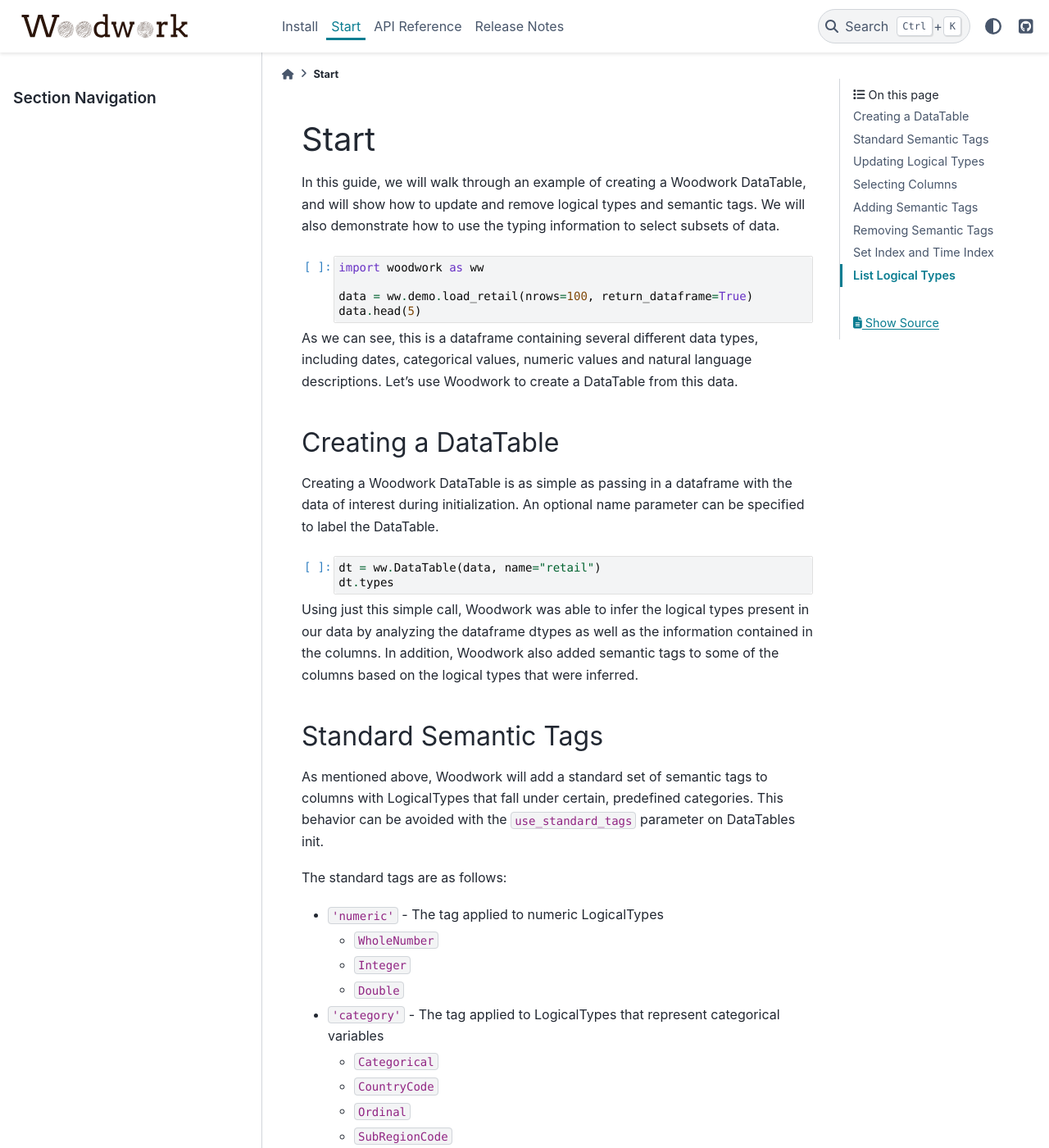
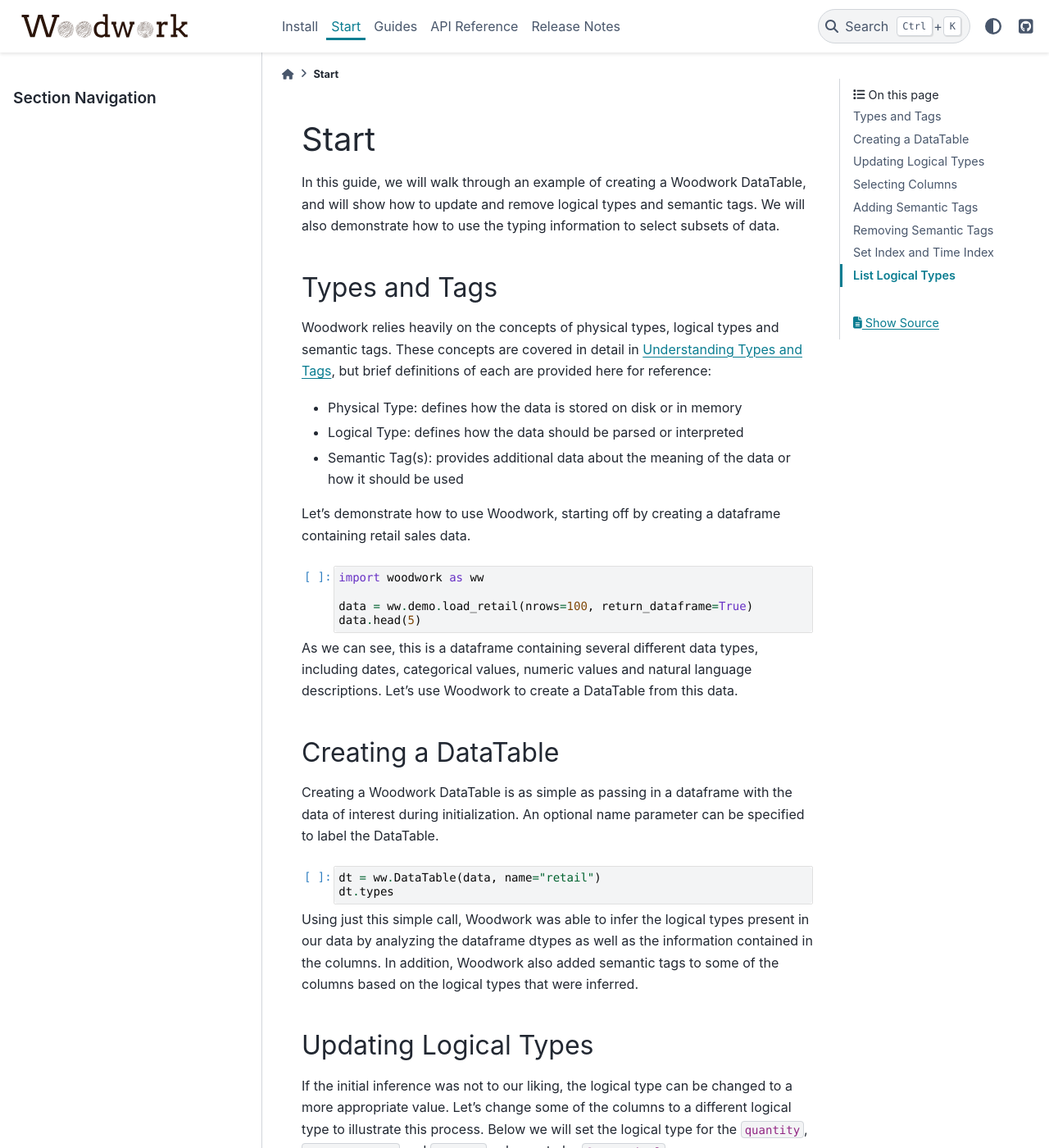
Before and after one commit to alteryx/woodwork, a Sphinx documentation site: the page built from docs/source/start.ipynb, in a window 1280 px wide and 1400 px high. Shown: the whole window at 82% size. Built offline with Sphinx 7.4.7 and the PyData theme 0.15.4, drawn with Linux system fonts in a browser that asks for light colours; comment, search, counter and statistics services are not loaded; some of the changed text lies outside the part shown.

Commit message:
Create Understanding Types and Tags Guide (#201)
* add guides

* types and tags guide

* update release notes

* fix wording and add link

* pr updates

* pr clarifications

* change types column label

```diff
--- /dev/null
+++ b/docs/source/guides/guides_index.rst
@@ -0,0 +1,9 @@
+Guides
+======
+
+The guides below provide more detail on the functionality of Woodwork.
+
+.. toctree::
+   :maxdepth: 1
+
+   understanding_types_and_tags
--- a/docs/source/release_notes.rst
+++ b/docs/source/release_notes.rst
@@ -26,6 +26,7 @@
         * Add section for setting index and time index to start notebook (:pr:`179`)
         * Rename changelog to Release Notes (:pr:`193`)
         * Add section for standard tags to start notebook (:pr:`188`)
+        * Add Understanding Types and Tags user guide (:pr:`201`)
         * Add missing docstring to ``list_logical_types`` (:pr:`202`)
     * Testing Changes
         * Add tests that confirm dtypes are as expected after DataTable init (:pr:`152`)
--- a/woodwork/__init__.py
+++ b/woodwork/__init__.py
@@ -1,6 +1,7 @@
 # flake8: noqa
 from .config import config
 from .data_table import DataColumn, DataTable
+from .utils import list_logical_types
 from .version import __version__
 
 import woodwork.demo
```
Also changed, not shown: docs/source/guides/understanding_types_and_tags.ipynb (added), docs/source/index.ipynb, docs/source/start.ipynb, 2 other files.
